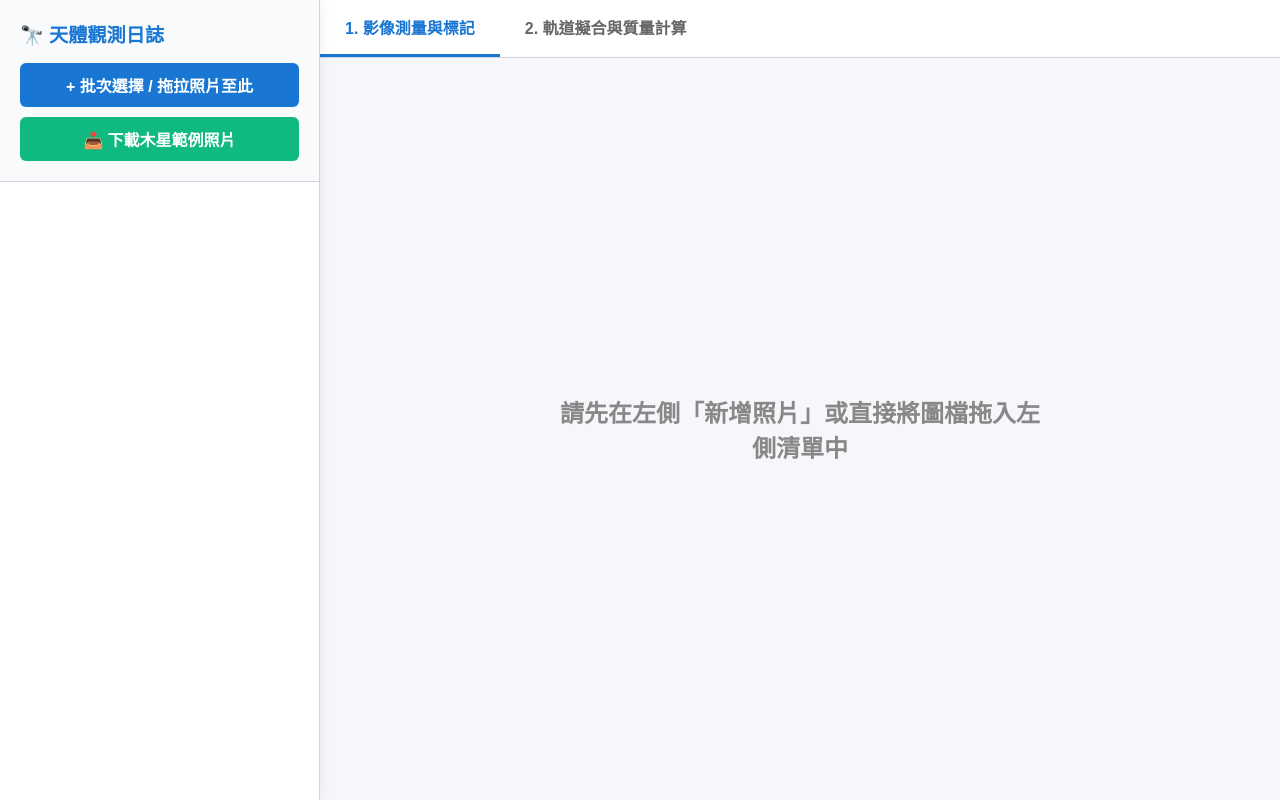
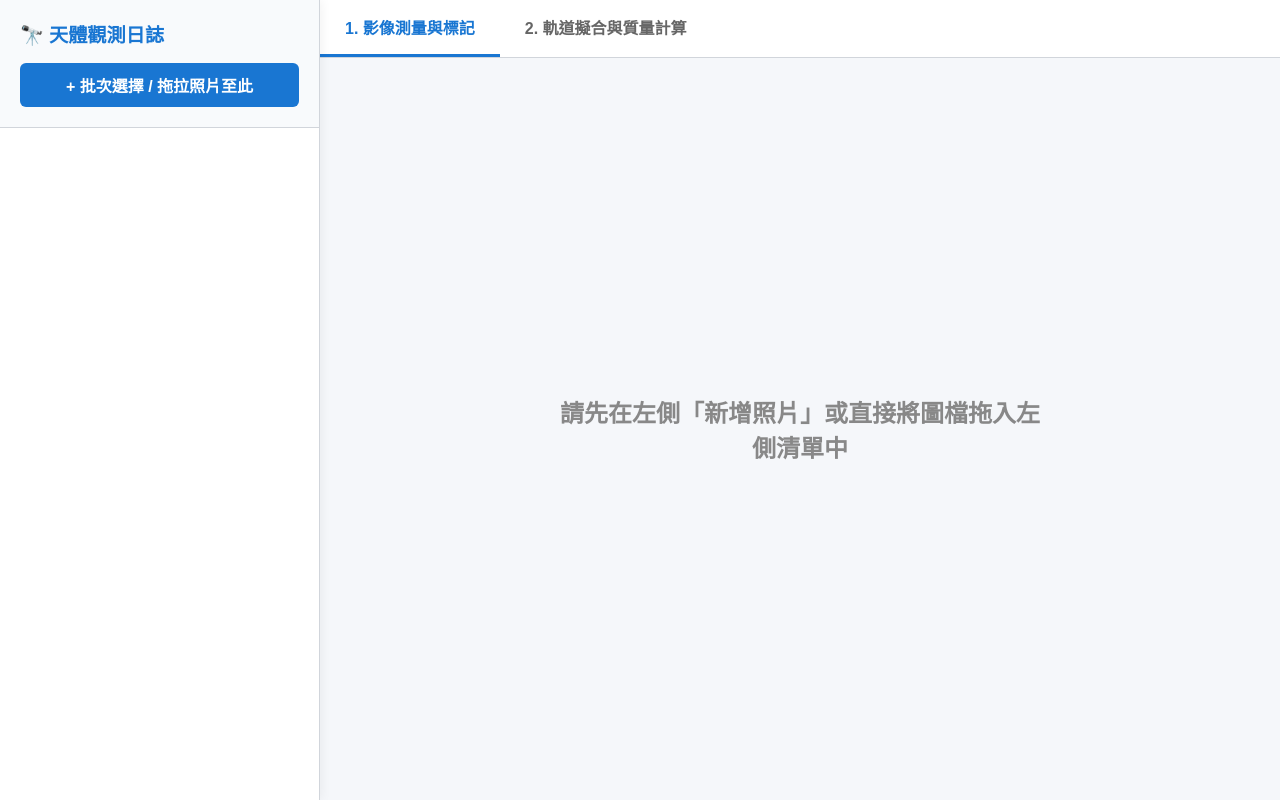
Before and after one commit to xun73/planet-mass-calc, a plain HTML site: page index.htm in a window 1280 px wide. Drawn offline with Linux system fonts and the light colour scheme.

Commit message:
Update index.htm

```diff
--- a/index.htm
+++ b/index.htm
@@ -501,9 +501,6 @@
             <h1>🔭 天體觀測日誌</h1>
             <input type="file" id="bulk-upload" accept="image/*" multiple style="display:none">
             <button class="add-obs-btn" onclick="document.getElementById('bulk-upload').click()">+ 批次選擇 / 拖拉照片至此</button>
-            <a href="./sample_images.zip" download class="add-obs-btn" style="display:block; text-align:center; text-decoration:none; margin-top:10px; background-color:#10b981;">
-        📥 下載木星範例照片
-            </a>
         </div>
         <div class="obs-list" id="obs-list"></div>
     </div>
```
